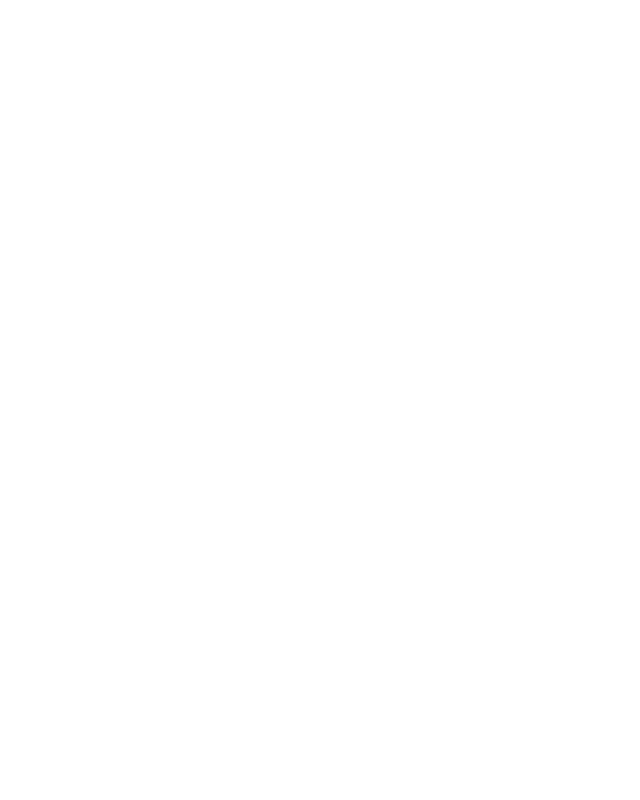
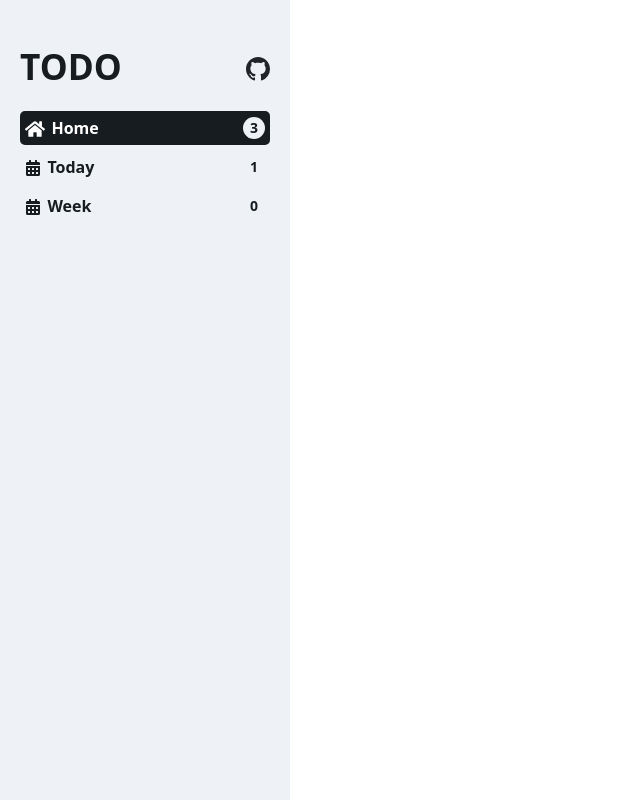
Before and after one commit to a7mad1112/FTS-Task-React-TODO, a React (Create React App) app: page / in a window 1280 px wide. Shown: the whole page, without its empty margins (0-640 px from the left). Built offline with nearby package versions, Linux system fonts and the light colour scheme.

Commit message:
complete side bar

```diff
--- a/package.json
+++ b/package.json
@@ -9,6 +9,8 @@
     "bootstrap": "^5.2.3",
     "react": "^18.2.0",
     "react-dom": "^18.2.0",
+    "react-icons": "^4.8.0",
+    "react-router-dom": "^6.10.0",
     "react-scripts": "5.0.1",
     "web-vitals": "^2.1.4"
   },
--- a/src/components/header/Header.jsx
+++ b/src/components/header/Header.jsx
@@ -4,11 +4,9 @@
 const Header = () => {
   return (
     <header className="header">
-      <div className="container">
         <div className="d-flex justify-content-end align-items-center">
           <ToggleSideBar />
         </div>
-      </div>
     </header>
   );
 };
--- a/src/components/index.js
+++ b/src/components/index.js
@@ -1,3 +1,4 @@
 import Header from "./header/Header";
+import SideBar from './side-bar/SideBar';
 
-export {Header};
+export {Header, SideBar};
--- a/src/components/layout/Layout.jsx
+++ b/src/components/layout/Layout.jsx
@@ -1,9 +1,12 @@
 import React from "react";
-import { Header } from "../";
+import { Header, SideBar } from "../";
 const Layout = () => {
   return (
     <React.Fragment>
       <Header />
+      <main>
+        <SideBar />
+      </main>
     </React.Fragment>
   );
 };
--- /dev/null
+++ b/src/components/side-bar/SideBar.jsx
@@ -0,0 +1,49 @@
+import React from "react";
+import { BsGithub } from "react-icons/bs";
+import { Link } from "react-router-dom";
+import "./side-bar.css";
+import { FaHome, FaCalendarAlt } from "react-icons/fa";
+
+const SideBar = () => {
+  return (
+    <aside id="side">
+      <header className="d-flex  justify-content-between align-items-center mb-4">
+        <h1 className="fw-bolder text-uppercase">todo</h1>
+        <span className="scale-action logo">
+          <BsGithub />
+        </span>
+      </header>
+
+      <ul className="p-0">
+        <li>
+          <Link to={"/"} className="active" data-tasks-count="3">
+            <i className="fs-5">
+              <FaHome />
+            </i>
+            <span>home</span>
+          </Link>
+        </li>
+
+        <li>
+          <Link to={"/today"} data-tasks-count="1">
+            <i>
+              <FaCalendarAlt />
+            </i>
+            <span>today</span>
+          </Link>
+        </li>
+
+        <li>
+          <Link to={"/week"} data-tasks-count="0">
+            <i>
+              <FaCalendarAlt />
+            </i>
+            <span>week</span>
+          </Link>
+        </li>
+      </ul>
+    </aside>
+  );
+};
+
+export default SideBar;
--- /dev/null
+++ b/src/components/side-bar/side-bar.css
@@ -0,0 +1,91 @@
+aside {
+  width: 290px;
+  background-color: var(--sec-color, #eef2f6);
+  height: 100vh;
+  position: sticky;
+  z-index: 1;
+  left: 0;
+  top: 0;
+  padding: 45px 20px;
+  transition-property: left;
+  transition-duration: 0.4s;
+  transition-timing-function: linear;
+}
+
+@media (max-width: 767px) {
+  #side {
+    left: -290px;
+    position: fixed;
+    height: 100vh;
+    padding-top: 60px;
+  }
+}
+
+#side.show-side {
+  left: 0;
+}
+
+#side header h1 {
+  font-size: 2.2rem;
+  color: var(--black-color, #000);
+}
+
+
+
+aside ul {
+  display: flex;
+  flex-direction: column;
+  gap: 5px;
+}
+
+aside ul li {
+  width: 100%;
+}
+
+aside ul li a {
+  width: 100%;
+  text-transform: capitalize;
+  padding: 5px 5px;
+  border-radius: 5px;
+  font-weight: bold;
+}
+
+aside ul li a {
+  color: var(--black-color);
+  transition-timing-function: cubic-bezier(0.68, -0.55, 0.27, 1.55);
+  position: relative;
+  display: flex;
+  align-items: center;
+  justify-content: flex-start;
+  gap: 0.4rem;
+}
+aside ul li a i {
+  line-height: 100%;
+}
+aside ul li a.active {
+  background-color: var(--black-color);
+  color: #fff;
+}
+
+aside ul li a:hover:not(a.active) {
+  background-color: #171c2188;
+  color: #fff;
+}
+
+
+aside>ul li a::after {
+  content: attr(data-tasks-count);
+  position: absolute;
+  right: 5px;
+  top: 50%;
+  transform: translateY(-50%);
+  padding: 4px 7px;
+  border-radius: 50%;
+  line-height: 14px;
+  font-size: 14px;
+}
+
+aside>ul li a.active::after {
+  color: var(--black-color);
+  background-color: var(--sec-color);
+}
--- a/src/components/side-toggler/ToggleSideBar.jsx
+++ b/src/components/side-toggler/ToggleSideBar.jsx
@@ -4,8 +4,6 @@
 const ToggleSideBar = () => {
   const togglerRef = useRef(null);
   const [isXNav, setIsXNav] = useState(false);
-  // const dispatch = useDispatch();
-  // const showUiNav = useSelector(state => state.navUi.navIsVisible)
 
   return (
     <div className="menu-icon-container">
@@ -14,7 +12,7 @@
         onClick={() => {
           togglerRef.current.classList.toggle("menu-clicked")
           setIsXNav(!isXNav);
-          // dispatch(navUiActions.toggle())
+          document.getElementById('side').classList.toggle('show-side');
         }}
       >
         <span className="fade-left first-part w-50"></span>
--- a/src/index.css
+++ b/src/index.css
@@ -13,7 +13,7 @@
   -webkit-box-sizing: border-box;
   -moz-box-sizing: border-box;
   box-sizing: border-box;
-  margin: 0;
+  margin: 0 !important;
 }
 
 html {
@@ -29,11 +29,24 @@
 }
 
 a {
-  text-decoration: none;
+  text-decoration: none !important;
 }
 
 section h2 {
   font-weight: bolder;
 }
 
+.scale-action {
+  font-size: 1.5rem;
+  transition-duration: 0.4s;
+  transition-property: transform;
+  transition-timing-function: cubic-bezier(0.68, -0.55, 0.27, 1.55);
+  cursor: pointer;
+}
+
+.scale-action:hover {
+  transform: scale(1.3);
+}
+
+
 /* End Global Style */
--- a/src/index.js
+++ b/src/index.js
@@ -1,14 +1,17 @@
-import React from 'react';
-import ReactDOM from 'react-dom/client';
-import './index.css';
-import App from './App';
-import reportWebVitals from './reportWebVitals';
+import React from "react";
+import ReactDOM from "react-dom/client";
+import "./index.css";
+import App from "./App";
+import reportWebVitals from "./reportWebVitals";
 import "../node_modules/bootstrap/dist/css/bootstrap.min.css";
 import "../node_modules/bootstrap/dist/js/bootstrap.bundle.min";
-const root = ReactDOM.createRoot(document.getElementById('root'));
+import { BrowserRouter as Routing } from "react-router-dom";
+const root = ReactDOM.createRoot(document.getElementById("root"));
 root.render(
   <React.StrictMode>
-    <App />
+    <Routing>
+      <App />
+    </Routing>
   </React.StrictMode>
 );
 
```
Also changed, not shown: 1 other file (tests, documents, lock files or other folders).
